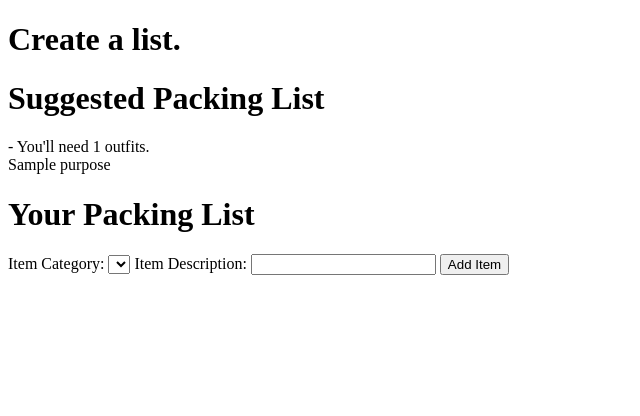
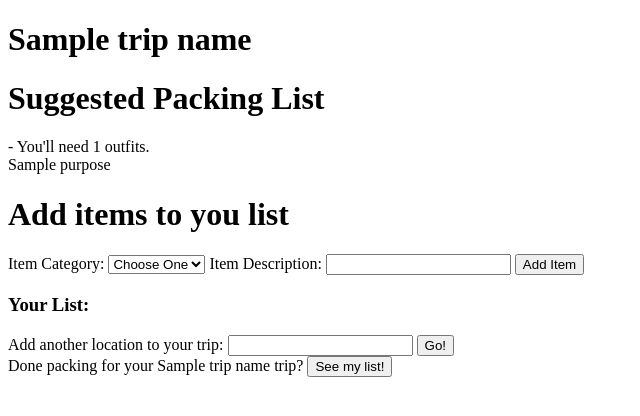
Before and after one commit to khdouglass/packbright, a Flask app: template templates/create_list.html in a window 1280 px wide. Shown: the top 416 px of the page, without its empty margins (0-640 px from the left). Run offline with Flask 2, Linux system fonts and the light colour scheme; tables that the repository leaves empty hold one stand-in row (values such as "Sample post"); the template is opened without the code that fills it: values that come from a table or form of the project are taken from there, most other values are stand-ins (such as "Sample title", 1, 10 or a date in 2020); lists and menus that the app fills with data are empty; some libraries are stand-ins or nearby versions.

Commit message:
Added list building functionality, DB querying for trip list.

```diff
--- a/model.py
+++ b/model.py
@@ -30,7 +30,7 @@ class Trip(db.Model):
     __tablename__ = "trips"
 
     trip_id = db.Column(db.Integer, autoincrement=True, primary_key=True)
-    trip_name = db.Column(db.String(200), nullable=False)
+    trip_name = db.Column(db.String(200), nullable=False, unique=True)
     user_id = db.Column(db.String(20),db.ForeignKey('users.user_id'))
 
     def __repr__(self):
--- a/server.py
+++ b/server.py
@@ -89,7 +89,16 @@ def new_trip():
 
     # get location and trip name from user entry
     location = request.args.get('location')
-    trip_name = request.args.get('trip_name')
+
+    # if trip name already in session, keep it
+    if 'trip_name' in session:
+        trip_name = session['trip_name']
+        new_trip = db.session.query(Trip).filter_by(trip_name=trip_name, user_id='khdouglass').one()
+    else:
+        # if not, get name from html and add to db
+        trip_name = request.args.get('trip_name')
+        new_trip = Trip(user_id='khdouglass', trip_name=trip_name)
+        db.session.add(new_trip)
 
     # add location to database if not already in db
     db_location = db.session.query(Location).filter_by(location_name=location).first()
@@ -98,10 +107,6 @@ def new_trip():
         db.session.add(new_location)
     else:
         new_location = db_location
-
-    # add trip to db
-    new_trip = Trip(user_id='khdouglass', trip_name=trip_name)
-    db.session.add(new_trip)
 
     # format location to get weather information from wunderground api
     location = location.split(',')
@@ -137,11 +142,6 @@ def new_trip():
 
     f.close()
 
-    # add information to session
-    session['user_id'] = 'khdouglass'
-    session['location'] = location
-    session['weather_list'] = weather_list
-
     # add weather details to DB
     new_weather = Weather(weather_summary_id=weather_list[2][1], temperature_high=(weather_high_avg / 3),
                               temperature_low=(weather_low_avg / 3))
@@ -153,6 +153,13 @@ def new_trip():
     db.session.add(new_visit)
 
     db.session.commit()
+
+    # add information to session
+    session['user_id'] = 'khdouglass'
+    session['location'] = location
+    session['weather_list'] = weather_list
+    session['trip_name'] = trip_name
+    session['location_visit_id'] = new_visit.location_visit_id
 
     # occassions for html
     occassions = ['Business', 'Party', 'Relaxing', 'Tourism', 'Camping']
@@ -166,7 +173,6 @@ def create_list():
     """Create packing list for specified location."""
 
     # add items to packing list.
-    # suggested items displayed separately or in line with the option to "add".
     # option to add another location to your trip or see complete list.
 
     # get info from html
@@ -177,6 +183,7 @@ def create_list():
     # get info from session
     weather_list = session['weather_list']
     location = session['location']
+    trip_name = session['trip_name']
 
     # create new suggeted list instance
     new_list = SuggestedList(num_outfits, location, weather_list)
@@ -194,37 +201,57 @@ def create_list():
                                                purpose=purpose, formal=formal,
                                                passport=passport, sunglasses=sunglasses,
                                                jacket=jacket, umbrella=umbrella,
-                                               categories=categories)
+                                               categories=categories, trip_name=trip_name)
 
 
 @app.route('/create_list', methods=['POST'])
 def add_item():
     """Add item to list for location visit to database."""
 
+    # get user input from html
     item_category = request.form.get('category')
     item_description = request.form.get('description')
 
+    # query db for id associated with item_category
     category_id = db.session.query(Category.category_id).filter_by(category_name=item_category).one()
 
+    # query db for item matching category and description from user
     new_item = db.session.query(Item).filter_by(category_id=category_id, description=item_description).first()
 
+    # create new item if not in db
     if new_item is None:
         new_item = Item(category_id=category_id, description=item_description)
         db.session.add(new_item)
+        db.session.commit()
+
+    # get location id from session
+    location_visit_id = session['location_visit_id']
+
+    #create new location_visit_items instance
+    new_location_visit_item = LocationVisitItem(location_visit_id=location_visit_id, item_id=new_item.item_id)
+    db.session.add(new_location_visit_item)
 
     db.session.commit()
 
-    return redirect('/create_list')
+    return "Item added"
 
 
-@app.route('/complete_list')
+@app.route('/packing_list')
 def complete_list():
     """Display complete packing list for trip."""
 
     # include core items.
     # option of viewing items by location or by category.
 
-    pass
+    # retrieve trip from session
+    trip = session['trip_name']
+
+    # query db for trip items
+    trip_locations = db.session.query(LocationVisit.location_visit_id).join(Trip).filter_by(trip_name=trip).all()
+    items = db.session.query(Item.description, Location.location_name, Category.category_name).join(LocationVisitItem, LocationVisit, Category, Location).filter(LocationVisit.location_visit_id.in_(trip_locations)).all()
+
+
+    return render_template('packing_list.html', items=items)
 
 
 @app.route('/past_trips')
--- a/templates/create_list.html
+++ b/templates/create_list.html
@@ -2,6 +2,7 @@
 <html>
   <head>
     <title>PACK MANAGER</title>
+    <script type='text/javascript' src="https://maps.googleapis.com/maps/api/js?key=AIzaSyAzyl6IGlGGmnVCqHiAluta6VfjuGf6Fec&libraries=places"></script>
     <style>
         .weather {
             display: inline-block;
@@ -9,7 +10,7 @@
     </style>
   </head>
   <body>
-    <h1>Create a list.</h1>
+    <h1>{{ trip_name }}</h1>
 
     {% for item in session['weather_list'] %}
     <div class='weather'><img src='{{ item[4] }}'></div>
@@ -41,46 +42,56 @@
     - Umbrella!
     {% endif %} </div>
 
-    <h1> Your Packing List </h1>
+    <h1> Add items to you list </h1>
 
-    <form action='/create_list' method='POST'>
+    <form id='new-item' method='POST'>
         Item Category:
-        <select id='item_category' name='category'>
+        <select id='item-category' name='category'>
+            <option value="" disabled selected>Choose One</option>
             {% for category in categories %}
             <option value='{{ category[0] }}'>{{ category[0] }}</option>
             {% endfor %}
         </select>
-        Item Description: <input type='text' id='item_description' name='description'>
+        Item Description: <input type='text' id='item-description' name='description'>
         <input type="Submit" value='Add Item'>
     </form>
-   <!--  <form action>
-        Add another location: <input type='text' name='another_location'>
-    </form> -->
-    <script src="https://code.jquery.com/jquery.js"></script>
 
-     <script>
-    // function alertItem(result) {
-    //     alert(result);
-    // }
+    <h3 id='item-list'> Your List: </h3>
 
-    // function addItem(evt) {
-    //     evt.preventDefault();
+    <form method=['POST'] action='/new_trip'>
+    <div>
+    Add another location to your trip: <input type='text' name='location' id='autocomplete'>
+    <input type='submit' id='submit_location' value='Go!'>
+    </div>
+    </form>
 
-    //     var formInputs = {
-    //         "category": $('#item_category').val(),
-    //         "description": $('#item_description').val()
-    //     };
-
-    //     $.post("/create_list", formInputs, alertItem)
-    // }
-
-    // $('#new-item').on('submit', addItem);
+    <form action='/packing_list'>
+        Done packing for your {{ trip_name }} trip? <input type='submit' id='submit_location' value='See my list!'>
+    </form>
 
 
+    <script src='https://code.jquery.com/jquery.js'></script>
+    <script src='/static/js/location.js' type='text/javascript'></script>
+    <script>
+
+    function addItem(evt) {
+        evt.preventDefault();
+
+        var formInputs = {
+            "category": $('#item-category').val(),
+            "description": $('#item-description').val()
+        };
+
+        $.post("/create_list", formInputs);
+        $("#item-list").after('<p>['+formInputs['category']+'] '+formInputs['description']+'</p>');
+        $("#item-description").val("");
+
+    }
+
+    $('#new-item').on('submit', addItem);
 
     </script>
 
 
-
   </body>
 </html>
```
Also changed, not shown: templates/complete_list.html (deleted, +0 -10 lines), templates/packing_list.html (added, +23 -0 lines), support_classes.py (line endings or trailing spaces).
